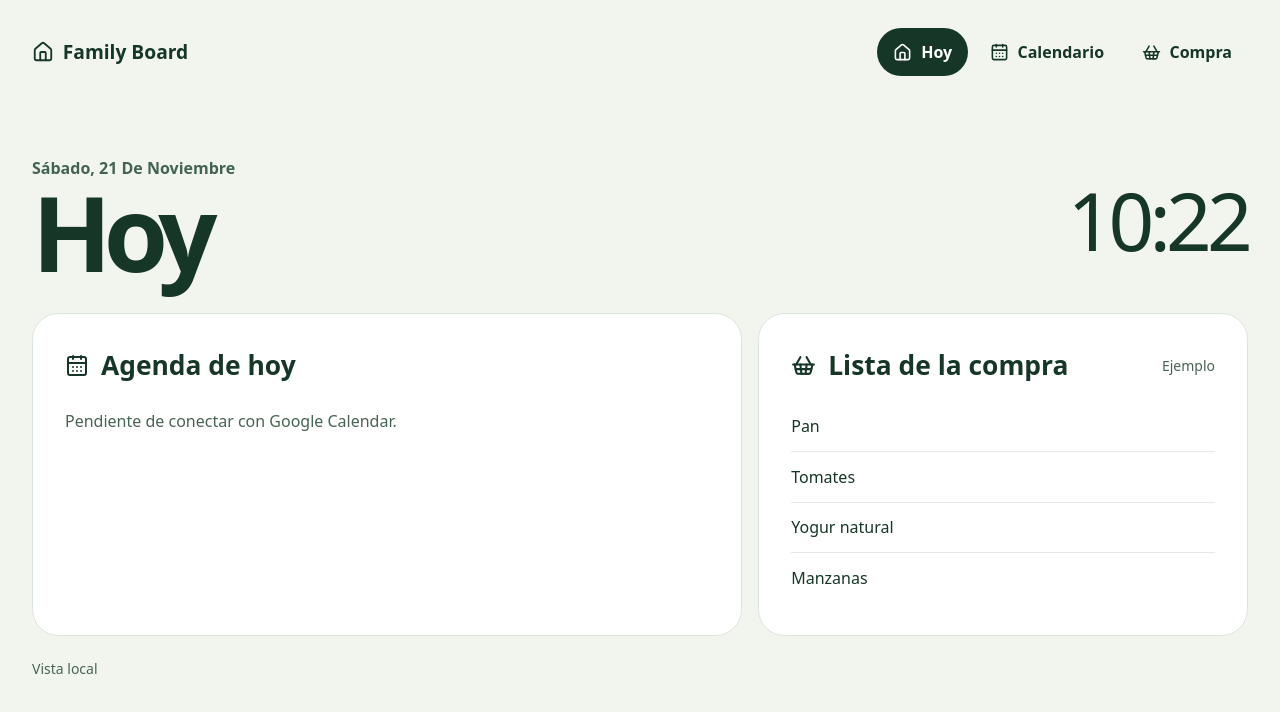
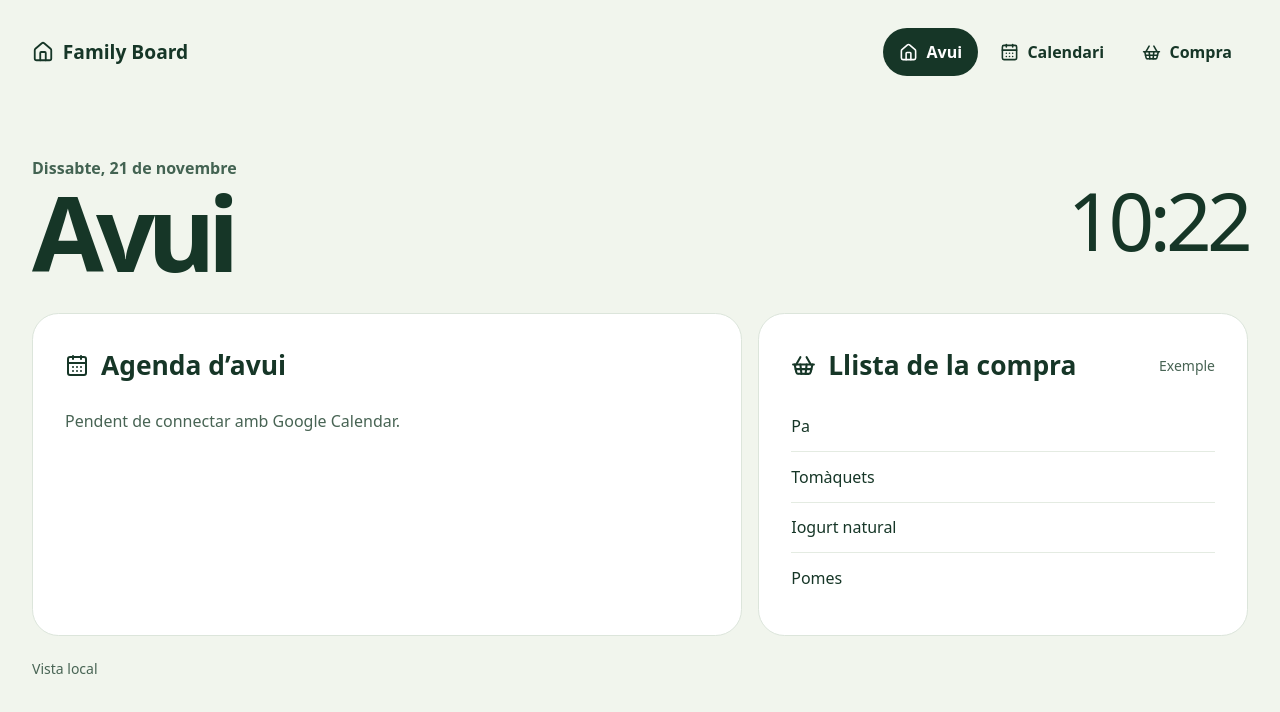
Before and after one commit to ManelPNavarro/family-board, a React (Vite) app: page / in a window 1280 px wide. Shown: the top 712 px of the page. Built offline with nearby package versions, Linux system fonts and the light colour scheme.

Commit message:
Translate the Family Board interface into Catalan

```diff
--- a/index.html
+++ b/index.html
@@ -1,5 +1,5 @@
 <!doctype html>
-<html lang="es">
+<html lang="ca">
   <head>
     <meta charset="UTF-8" />
     <meta name="viewport" content="width=device-width, initial-scale=1.0" />
--- a/src/agenda.jsx
+++ b/src/agenda.jsx
@@ -2,12 +2,12 @@ import React, { useEffect, useState } from 'react';
 import { CalendarDays } from 'lucide-react';
 import { timeZone } from '../shared/dates.js';
 
-const time = new Intl.DateTimeFormat('es-ES', {
+const time = new Intl.DateTimeFormat('ca-ES', {
   timeZone,
   hour: '2-digit',
   minute: '2-digit',
 });
-const headingDate = new Intl.DateTimeFormat('es-ES', {
+const headingDate = new Intl.DateTimeFormat('ca-ES', {
   timeZone: 'UTC',
   weekday: 'long',
   day: 'numeric',
@@ -15,10 +15,10 @@ const headingDate = new Intl.DateTimeFormat('es-ES', {
 });
 
 const calendarMessages = {
-  loading: 'Cargando el calendario familiar…',
-  not_configured: 'Pendiente de conectar con Google Calendar.',
-  unavailable: 'No se pudo cargar el calendario familiar. Se volverá a intentar automáticamente.',
-  session: 'Actualiza la página para renovar la sesión.',
+  loading: 'S’està carregant el calendari familiar…',
+  not_configured: 'Pendent de connectar amb Google Calendar.',
+  unavailable: 'No s’ha pogut carregar el calendari familiar. Es tornarà a provar automàticament.',
+  session: 'Actualitza la pàgina per renovar la sessió.',
 };
 
 export function Agenda({ today, week }) {
@@ -76,20 +76,20 @@ export function Agenda({ today, week }) {
     <section className="card agenda" aria-labelledby="agenda">
       <header className="card-header">
         <CalendarDays size={24} aria-hidden="true" />
-        <h2 id="agenda">{week ? 'Próximos siete días' : 'Agenda de hoy'}</h2>
+        <h2 id="agenda">{week ? 'Pròxims set dies' : 'Agenda d’avui'}</h2>
       </header>
       {calendar.status !== 'ready'
         ? <p className="agenda-message" role="status">{calendarMessages[calendar.status]}</p>
         : days.map(({ date, events }) => (
           <section className="agenda-day" key={date}>
-            {week && <h3 className="capitalize">{headingDate.format(new Date(`${date}T00:00:00Z`))}</h3>}
+            {week && <h3 className="calendar-date">{headingDate.format(new Date(`${date}T00:00:00Z`))}</h3>}
             {events.length === 0
-              ? <p className="agenda-message">Sin eventos.</p>
+              ? <p className="agenda-message">Sense esdeveniments.</p>
               : <ul>{events.map((event) => (
                 <li key={event.id} className="event">
                   {event.start && !event.continues
                     ? <time dateTime={event.start}>{time.format(new Date(event.start))}</time>
-                    : <span>{event.continues ? 'En curso' : 'Todo el día'}</span>}
+                    : <span>{event.continues ? 'En curs' : 'Tot el dia'}</span>}
                   <strong>{event.title}</strong>
                 </li>
               ))}</ul>}
--- a/src/main.jsx
+++ b/src/main.jsx
@@ -5,12 +5,12 @@ import { dayKey, timeZone } from '../shared/dates.js';
 import { Agenda } from './agenda.jsx';
 import './styles.css';
 
-const clock = new Intl.DateTimeFormat('es-ES', {
+const clock = new Intl.DateTimeFormat('ca-ES', {
   timeZone,
   hour: '2-digit',
   minute: '2-digit',
 });
-const date = new Intl.DateTimeFormat('es-ES', {
+const date = new Intl.DateTimeFormat('ca-ES', {
   timeZone,
   weekday: 'long',
   day: 'numeric',
@@ -18,21 +18,22 @@ const date = new Intl.DateTimeFormat('es-ES', {
 });
 
 const pages = [
-  { id: 'hoy', label: 'Hoy', icon: House },
-  { id: 'calendario', label: 'Calendario', icon: CalendarDays },
+  { id: 'avui', label: 'Avui', icon: House },
+  { id: 'calendari', label: 'Calendari', icon: CalendarDays },
   { id: 'compra', label: 'Compra', icon: ShoppingBasket },
 ];
-const sampleItems = ['Pan', 'Tomates', 'Yogur natural', 'Manzanas'];
+const sampleItems = ['Pa', 'Tomàquets', 'Iogurt natural', 'Pomes'];
 
 function currentPage() {
-  const id = window.location.hash.slice(1);
-  return pages.some((page) => page.id === id) ? id : 'hoy';
+  const hash = window.location.hash.slice(1);
+  const id = hash === 'calendario' ? 'calendari' : hash;
+  return pages.some((page) => page.id === id) ? id : 'avui';
 }
 
 function App() {
   const [now, setNow] = useState(() => new Date());
   const [page, setPage] = useState(currentPage);
-  const [status, setStatus] = useState({ label: 'Comprobando versión' });
+  const [status, setStatus] = useState({ label: 'S’està comprovant la versió' });
 
   useEffect(() => {
     const interval = window.setInterval(() => setNow(new Date()), 15_000);
@@ -58,17 +59,17 @@ function App() {
           signal: controller.signal,
         });
         if (response.redirected || response.status === 401 || response.status === 403) {
-          setStatus({ label: 'Actualiza la página para renovar la sesión' });
+          setStatus({ label: 'Actualitza la pàgina per renovar la sessió' });
           return;
         }
         if (!response.ok && response.status !== 503) throw new Error();
         const { commit, database } = await response.json();
         setStatus({
-          label: database === 'ready' ? 'D1 conectado' : 'D1 no disponible',
+          label: database === 'ready' ? 'D1 connectat' : 'D1 no disponible',
           commit: commit?.slice(0, 7),
         });
       } catch {
-        if (!controller.signal.aborted) setStatus({ label: 'Versión no disponible' });
+        if (!controller.signal.aborted) setStatus({ label: 'Versió no disponible' });
       }
     }
     void loadStatus();
@@ -78,8 +79,8 @@ function App() {
   return (
     <main className="board">
       <header className="topbar">
-        <a className="brand" href="#hoy"><House size={22} aria-hidden="true" /> Family Board</a>
-        <nav aria-label="Secciones">
+        <a className="brand" href="#avui"><House size={22} aria-hidden="true" /> Family Board</a>
+        <nav aria-label="Seccions">
           {pages.map(({ id, label, icon: Icon }) => (
             <a key={id} href={`#${id}`} aria-current={page === id ? 'page' : undefined}>
               <Icon size={19} aria-hidden="true" />
@@ -91,20 +92,20 @@ function App() {
 
       <section className="hero">
         <div>
-          <p className="date capitalize">{date.format(now)}</p>
+          <p className="date calendar-date">{date.format(now)}</p>
           <h1>{pages.find(({ id }) => id === page).label}</h1>
         </div>
         <time dateTime={now.toISOString()} className="clock">{clock.format(now)}</time>
       </section>
 
-      <div className={`panels ${page === 'hoy' ? 'overview' : ''}`}>
-        {page !== 'compra' && <Agenda today={dayKey(now)} week={page === 'calendario'} />}
-        {page !== 'calendario' && (
+      <div className={`panels ${page === 'avui' ? 'overview' : ''}`}>
+        {page !== 'compra' && <Agenda today={dayKey(now)} week={page === 'calendari'} />}
+        {page !== 'calendari' && (
           <section className="card groceries" aria-labelledby="groceries">
             <header className="card-header">
               <ShoppingBasket size={25} aria-hidden="true" />
-              <h2 id="groceries">Lista de la compra</h2>
-              <span className="sample-label">Ejemplo</span>
+              <h2 id="groceries">Llista de la compra</h2>
+              <span className="sample-label">Exemple</span>
             </header>
             <ul>
               {sampleItems.map((item) => <li key={item}>{item}</li>)}
--- a/src/styles.css
+++ b/src/styles.css
@@ -102,3 +102,5 @@ h2 { font-size: clamp(1.25rem, 3vw, 1.65rem); font-weight: 700; }
 .agenda-message { color: #486454; padding-block: .5rem; }
 .event strong { overflow-wrap: anywhere; }
 .sample-label { margin-left: auto; color: #486454; font-size: .875rem; }
+
+.calendar-date::first-letter { text-transform: uppercase; }
--- a/worker/calendar.js
+++ b/worker/calendar.js
@@ -48,7 +48,7 @@ export function eventsByDay(events, days) {
     const timed = [];
 
     for (const event of events) {
-      const title = event.visibility === 'private' ? 'Ocupado' : event.summary || 'Sin título';
+      const title = event.visibility === 'private' ? 'Ocupat' : event.summary || 'Sense títol';
       if (event.start?.date && event.end?.date) {
         if (event.start.date <= day.date && day.date < event.end.date) {
           allDay.push({ id: event.id, title, start: null });
--- a/worker/index.js
+++ b/worker/index.js
@@ -38,7 +38,7 @@ export default {
     };
 
     if (!await verifyAccess(request, env)) {
-      return new Response('Acceso restringido', { status: 403, headers });
+      return new Response('Accés restringit', { status: 403, headers });
     }
 
     if (request.method !== 'GET' && request.method !== 'HEAD') {
```
Also changed, not shown: 1 other file (tests, documents, lock files or other folders).
